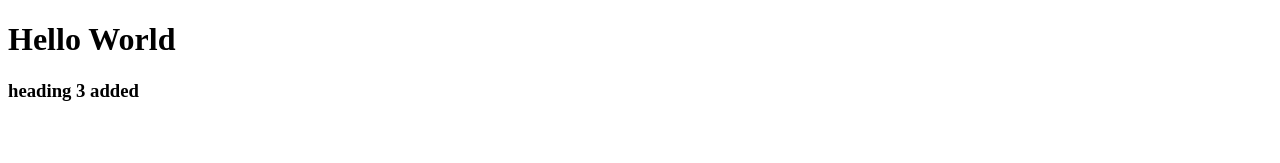
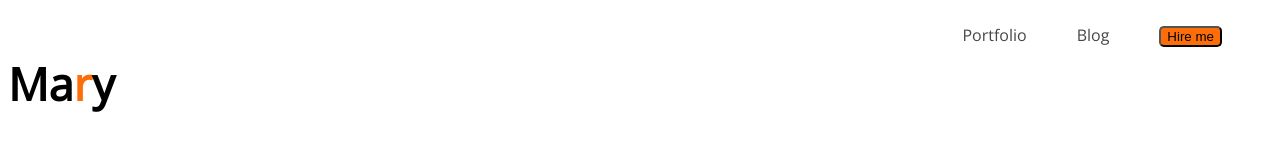
Before and after one commit to al-mamun13/file-00011, a plain HTML site: page index.html in a window 1280 px wide. Drawn offline with nearby package versions, Linux system fonts and the light colour scheme.

Commit message:
first video

```diff
--- a/index.html
+++ b/index.html
@@ -3,10 +3,33 @@
 <head>
     <meta charset="UTF-8">
     <meta name="viewport" content="width=device-width, initial-scale=1.0">
+    <link rel="preconnect" href="https://fonts.googleapis.com">
+    <link rel="preconnect" href="https://fonts.gstatic.com" crossorigin>
+    <link href="https://fonts.googleapis.com/css2?family=Open+Sans&display=swap" rel="stylesheet">
+    <link rel="stylesheet" href="style.css">
     <title>Document</title>
 </head>
 <body>
-    <h1>Hello World</h1>
-    <h3>heading 3 added</h3>
+
+    <header>
+            <nav>
+                <h3 class="nav-title">Ma<span class="text-primary">r</span>y</h3>
+                <ul>
+                    <li> <a href="">Portfolio</a> </li>
+                    <li> <a href="">Blog</a> </li>
+                    <li> <button class="btn-primary">Hire me</button> </li>
+                </ul>
+            </nav>
+    </header>
+
+    <main>
+
+    </main>
+
+    <footer>
+
+    </footer>
+
+
 </body>
 </html>
--- a/style.css
+++ b/style.css
@@ -0,0 +1,42 @@
+/* Common shared styles */
+body {
+    font-family: 'Open Sans', sans-serif;
+}
+
+/* nav related style */
+nav {
+    display: flex;
+    justify-content: space-between;
+}
+
+.nav-title{
+    color:black;
+    font-size: 45px;
+    font-weight: 800;
+}
+
+.text-primary {
+    color:#FD6E0A;
+}
+
+nav > ul{
+    display: flex;
+}
+
+nav li{
+    list-style: none;
+    margin-right: 50px;
+}
+
+nav a {
+    text-decoration: none;
+    color: #474747;
+}
+
+/* button style here */
+
+.btn-primary{
+    border-radius: 5px;
+    background-color: #FD6E0A;
+
+}
```
